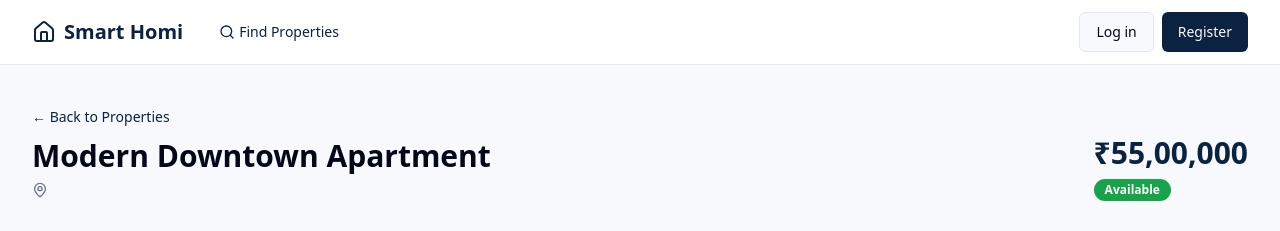
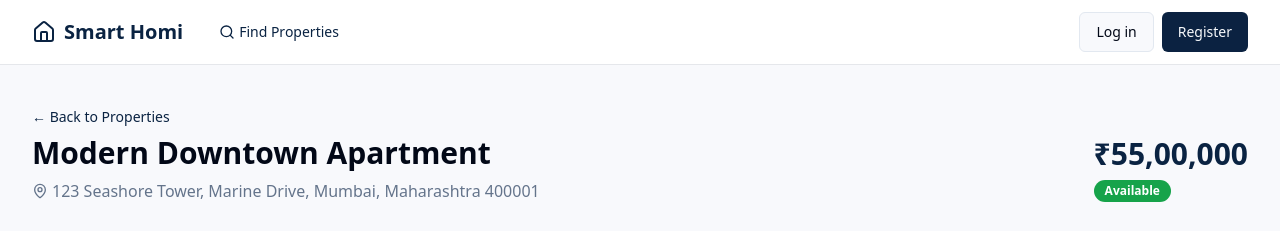
Before and after one commit to KeerthanaUnni12/homebound-haven-platform, a React (Vite) app: page /properties/1 in a window 1280 px wide. Shown: the top 231 px of the page. Built offline with nearby package versions, Linux system fonts and the light colour scheme.

Commit message:
Remove property location
Remove the location field and use the address field instead.

```diff
--- a/src/pages/PropertyDetail.tsx
+++ b/src/pages/PropertyDetail.tsx
@@ -90,7 +90,7 @@ const PropertyDetail = () => {
               <h1 className="text-3xl font-bold">{property.title}</h1>
               <div className="flex items-center mt-2 text-muted-foreground">
                 <MapPin className="h-4 w-4 mr-1" />
-                <span>{property.location}</span>
+                <span>{property.address}</span>
               </div>
             </div>
 
```
